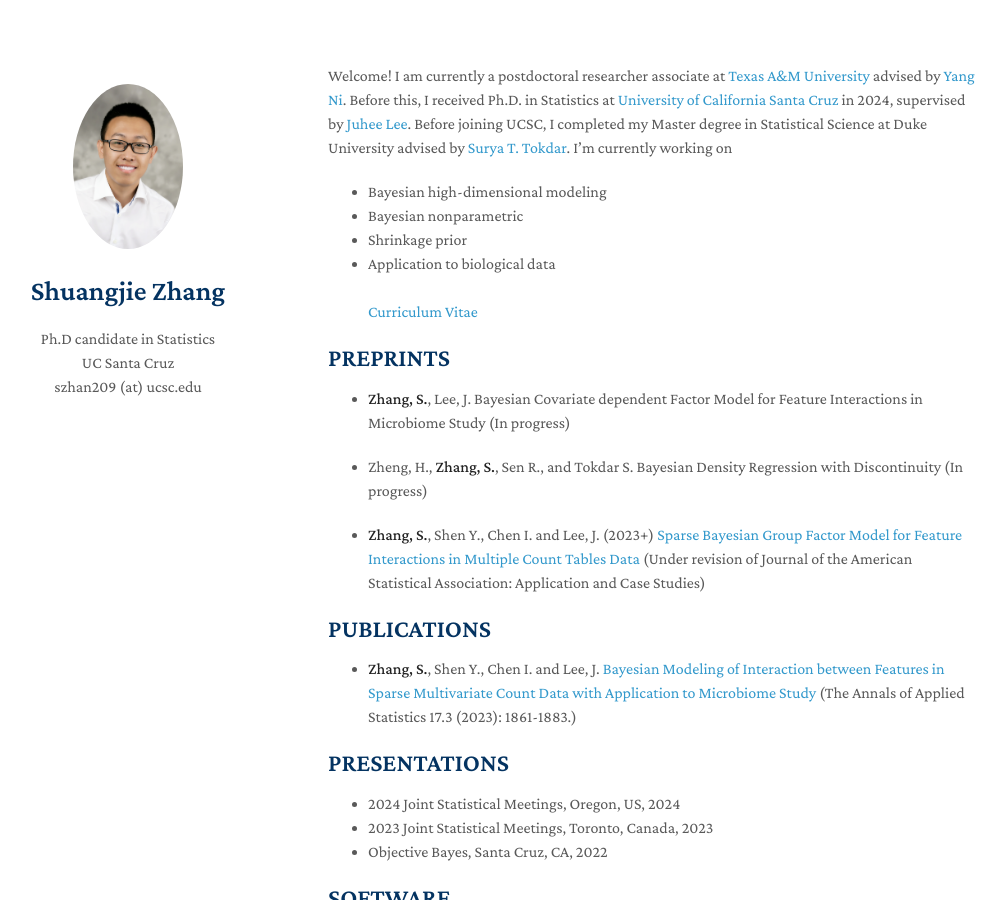
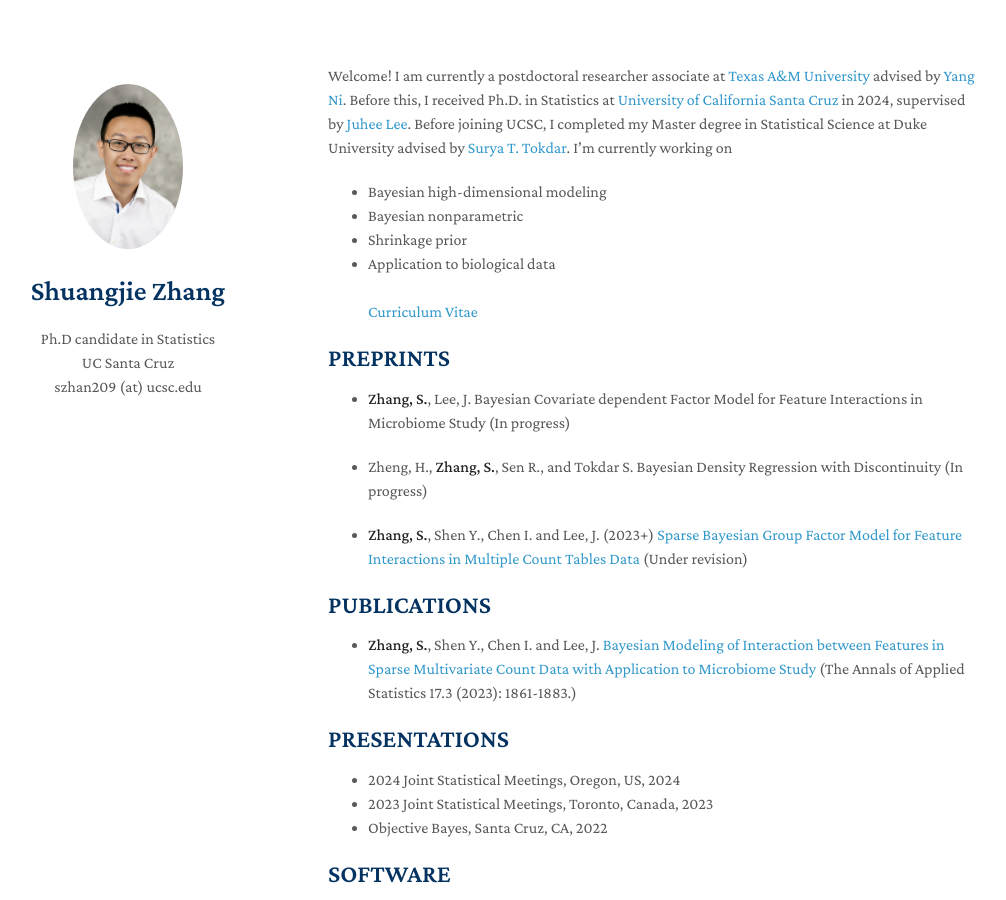
Before and after one commit to shuang-jie/shuang-jie.github.io, a Jekyll site: the page built from index.md, in a window 1280 px wide and 900 px high. Shown: the whole window, without its empty margins (142-1148 px from the left). Built offline with Jekyll 4.4.1, drawn with Linux system fonts in a browser that asks for light colours; nearby versions of some CDN libraries; a style sheet for code colours, icons or effects is not loaded.

Commit message:
Update index.md

```diff
--- a/index.md
+++ b/index.md
@@ -18,7 +18,7 @@ Welcome! I am currently a postdoctoral researcher associate at [Texas A&M Univer
 
 * Zheng, H., **Zhang, S.**, Sen R., and Tokdar S. Bayesian Density Regression with Discontinuity (In progress)
 
-* **Zhang, S.**, Shen Y., Chen I. and Lee, J. (2023+) [Sparse Bayesian Group Factor Model for Feature Interactions in Multiple Count Tables Data](https://shuang-jie.github.io/files/SJ-P2.pdf) (Under revision of Journal of the American Statistical Association: Application and Case Studies)
+* **Zhang, S.**, Shen Y., Chen I. and Lee, J. (2023+) [Sparse Bayesian Group Factor Model for Feature Interactions in Multiple Count Tables Data](https://shuang-jie.github.io/files/SJ-P2.pdf) (Under revision)
 
 ## PUBLICATIONS
 
```
